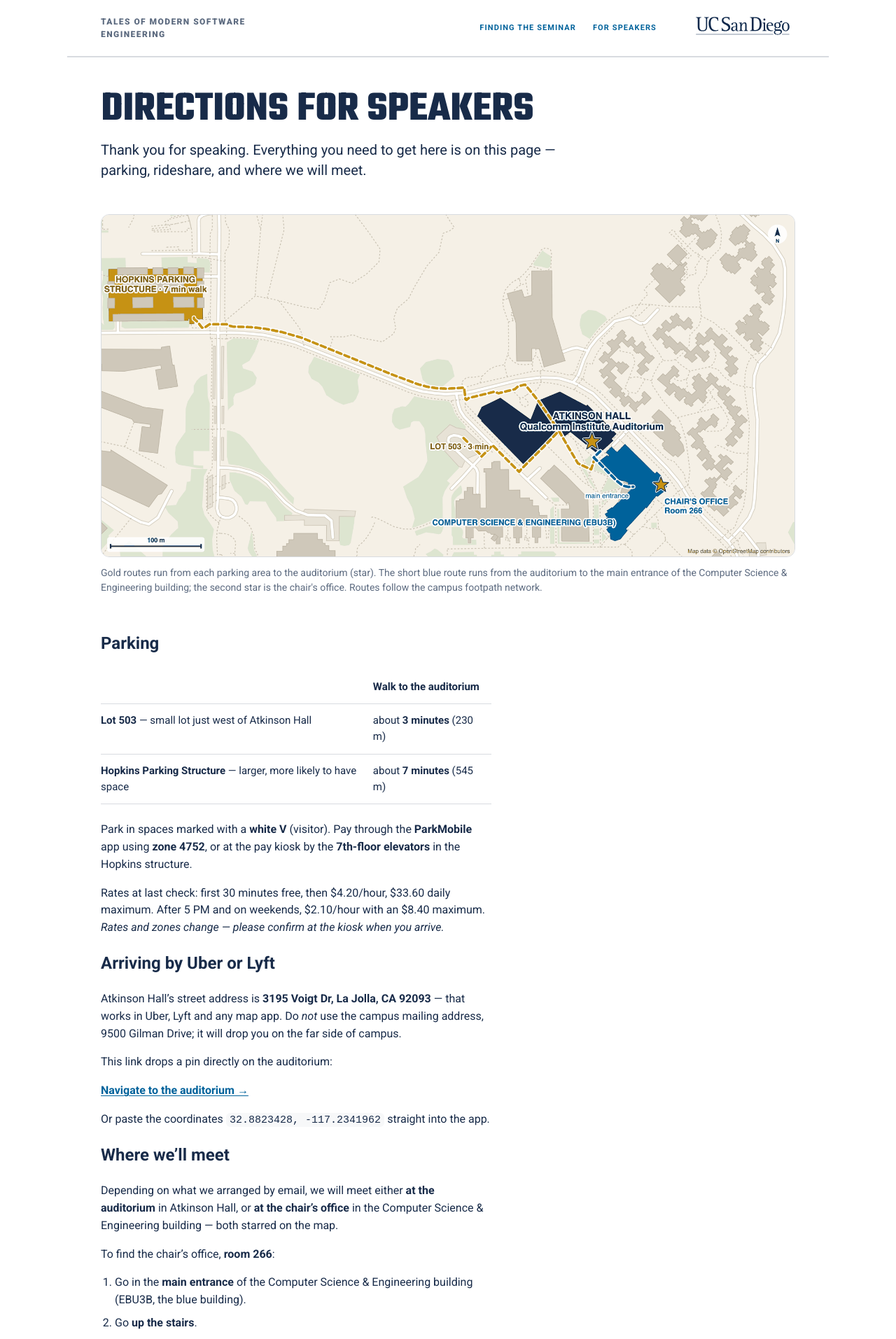
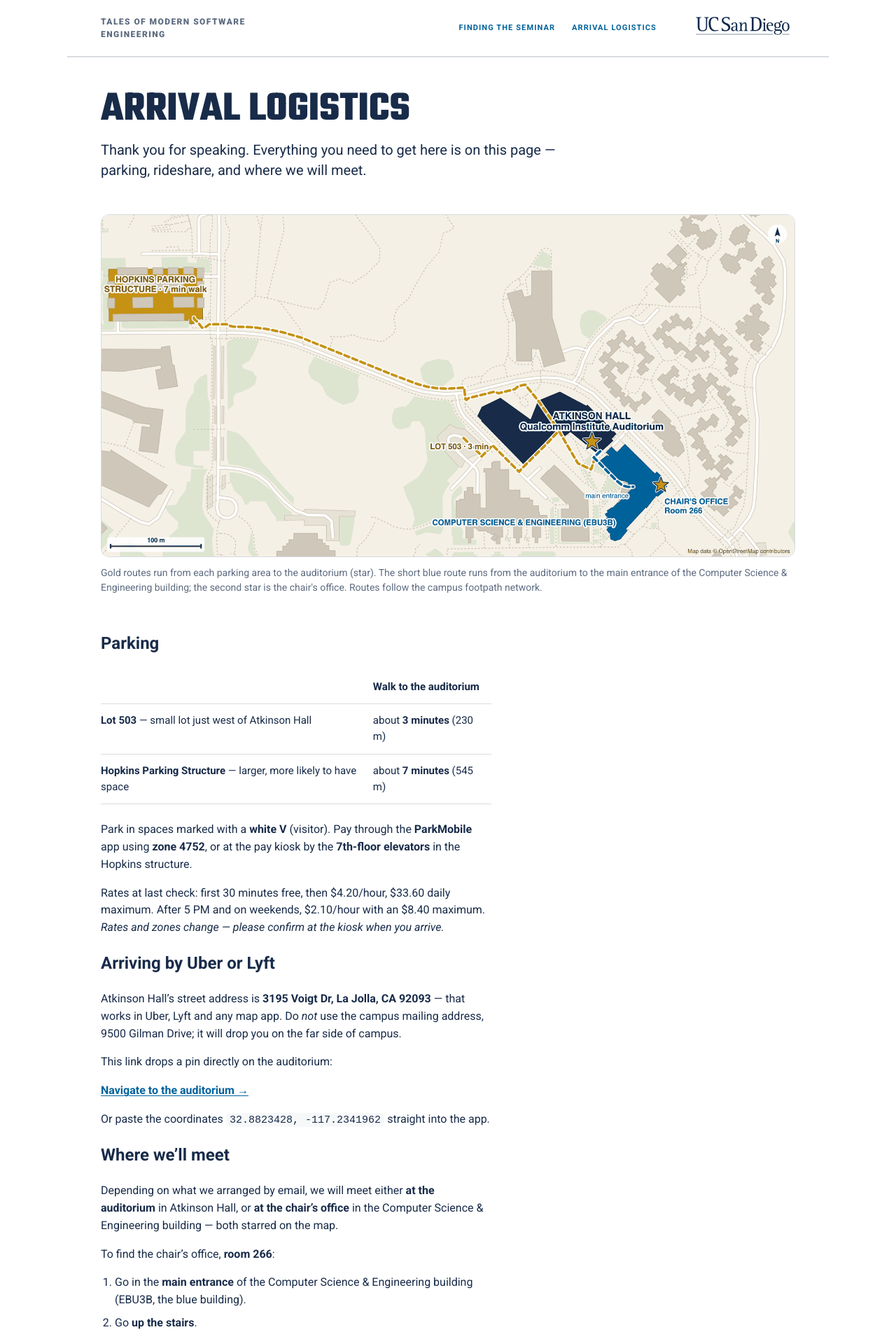
Before and after one commit to stevenjswanson/modern-swe, a Jekyll site: the page built from for-speakers.md, in a window 1280 px wide. Shown: the top 1913 px of the page at 70% size. Built offline with Jekyll 4.4.1, drawn with Linux system fonts in a browser that asks for light colours.

Commit message:
Relabel the directions links
Buttons name their audience: "Finding the seminar (for students)" and
"Arrival logistics (for speakers)", with the qualifier set lighter so it labels
without competing with the action.

The speaker page H1 becomes "Arrival Logistics" to match the link that reaches
it -- clicking one title and landing on another is disorienting. The URL stays
/for-speakers/ so nothing already shared breaks.

The masthead keeps the short forms; the bar is tight next to the campus logo.

Co-Authored-By: Claude Opus 5 <noreply@anthropic.com>

```diff
--- a/_data/talks.json
+++ b/_data/talks.json
@@ -6,7 +6,7 @@
       "time": "",
       "location": "",
       "status": "confirmed",
-      "tentative": true,
+      "tentative": false,
       "title": "",
       "abstract": "",
       "speakers": [
@@ -71,7 +71,7 @@
       "time": "",
       "location": "",
       "status": "confirmed",
-      "tentative": true,
+      "tentative": false,
       "title": "",
       "abstract": "",
       "speakers": [
--- a/_layouts/default.html
+++ b/_layouts/default.html
@@ -49,7 +49,7 @@
   <a class="masthead__name" href="{{ '/' | relative_url }}">{{ course.title }}</a>
   <nav class="masthead__nav">
     <a href="{{ '/finding-the-seminar/' | relative_url }}">Finding the Seminar</a>
-    <a href="{{ '/for-speakers/' | relative_url }}">For Speakers</a>
+    <a href="{{ '/for-speakers/' | relative_url }}">Arrival Logistics</a>
   </nav>
   <a class="masthead__logo" href="https://ucsd.edu" aria-label="UC San Diego">
     <img src="{{ '/assets/img/logos/ucsd-logo-blue.svg' | relative_url }}" alt="UC San Diego" width="289" height="55">
--- a/assets/css/site.css
+++ b/assets/css/site.css
@@ -281,6 +281,8 @@ a:hover { color: var(--accent-hover); }
   transition: transform 120ms ease, background-color 120ms ease;
 }
 .logistics__cta span { transition: transform 120ms ease; }
+/* Names the audience without competing with the action. */
+.logistics__cta-who { font-weight: 500; opacity: 0.75; }
 .logistics__cta:hover {
   background: var(--band-ink);
   color: var(--band);
--- a/for-speakers.md
+++ b/for-speakers.md
@@ -1,11 +1,11 @@
 ---
 layout: default
-title: Directions for Speakers
+title: Arrival Logistics
 permalink: /for-speakers/
 ---
 
 <section class="wrap section">
-<h1 class="page-title">Directions for Speakers</h1>
+<h1 class="page-title">Arrival Logistics</h1>
 
 <p class="page-lead">Thank you for speaking. Everything you need to get here is on this page — parking,
 rideshare, and where we will meet.</p>
--- a/index.html
+++ b/index.html
@@ -29,10 +29,12 @@ layout: default
     </div>
     <div class="logistics__actions">
       <a class="logistics__cta" href="{{ '/finding-the-seminar/' | relative_url }}">
-        Finding the seminar <span aria-hidden="true">&rarr;</span>
+        Finding the seminar <span class="logistics__cta-who">(for students)</span>
+        <span aria-hidden="true">&rarr;</span>
       </a>
       <a class="logistics__cta logistics__cta--ghost" href="{{ '/for-speakers/' | relative_url }}">
-        Directions for speakers <span aria-hidden="true">&rarr;</span>
+        Arrival logistics <span class="logistics__cta-who">(for speakers)</span>
+        <span aria-hidden="true">&rarr;</span>
       </a>
     </div>
   </div>
```
Also changed, not shown: finding-the-seminar.md (+1 -1 lines).
